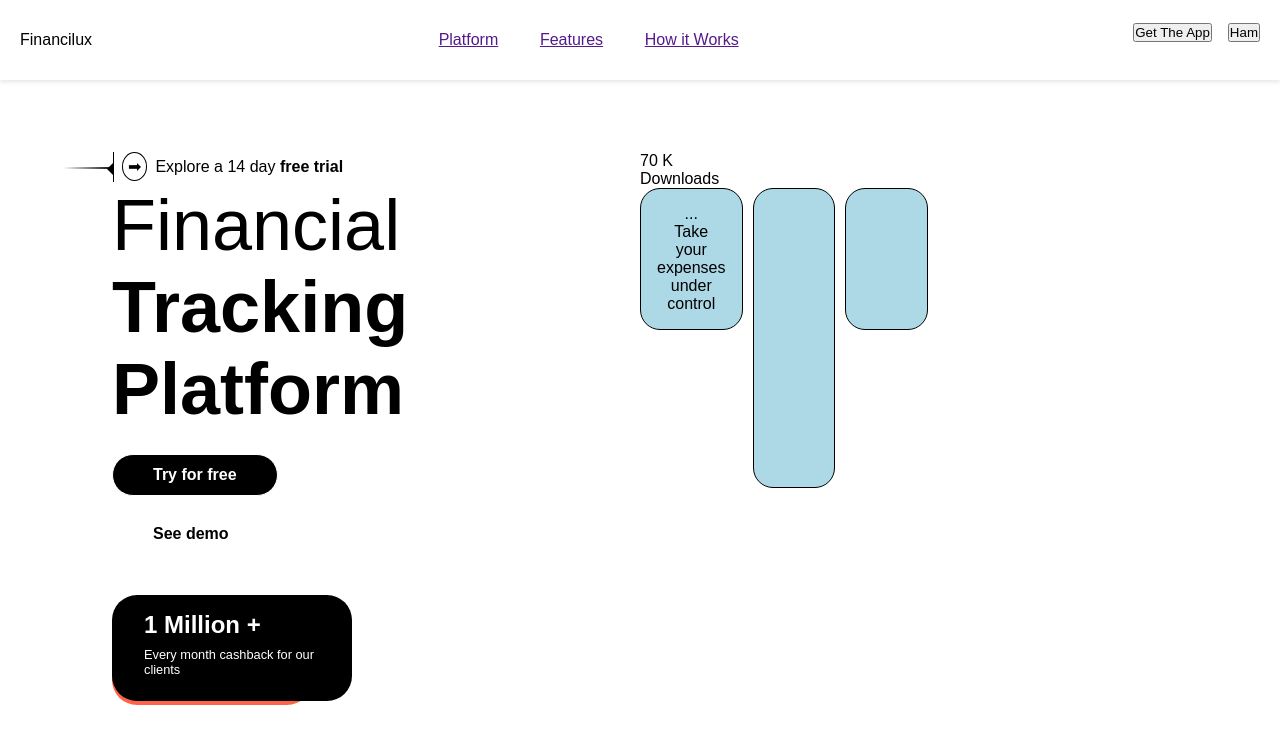
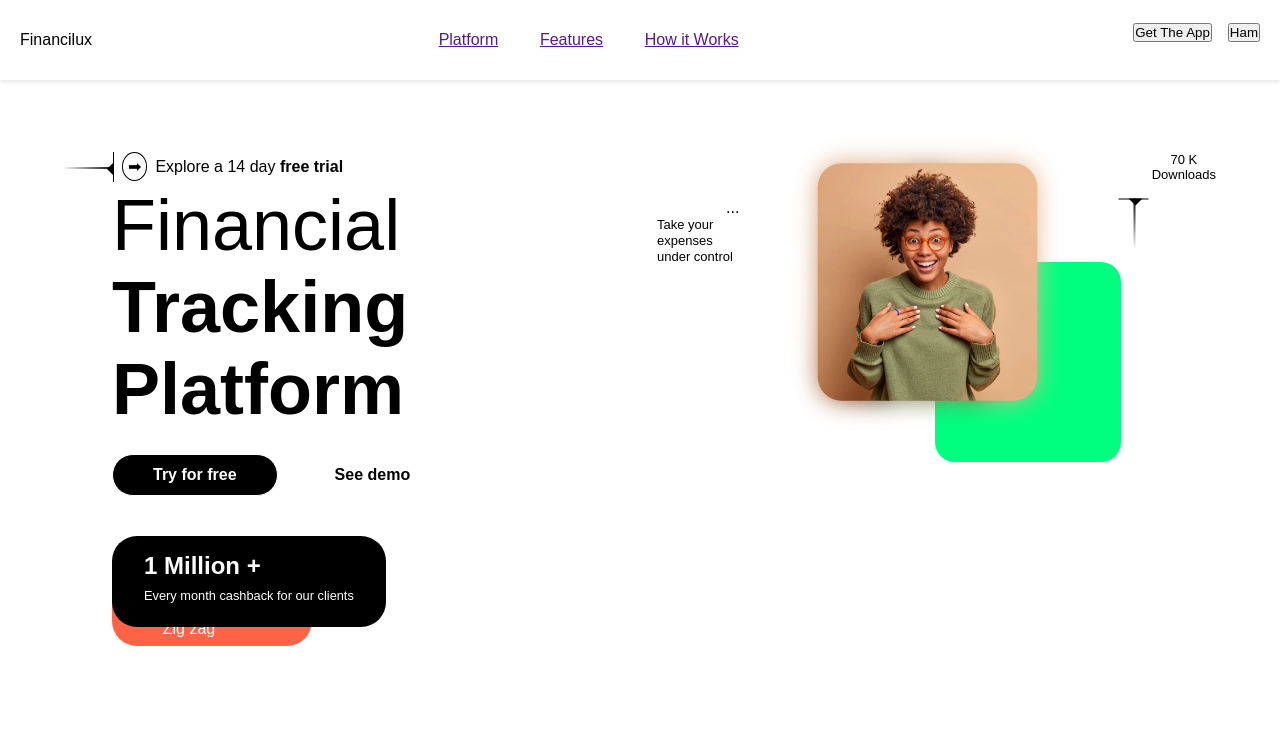
Before and after one commit to Mini-Sylar/Financial-Concept, a React (Vite) app: page / in a window 1280 px wide. Shown: the top 744 px of the page. Built offline with nearby package versions, Linux system fonts and the light colour scheme.

Commit message:
Swap before and after elements

```diff
--- a/src/Reset.css
+++ b/src/Reset.css
@@ -20,5 +20,5 @@ body {
 
 .left-side-main,
 .right-side-main {
-  width: 50%;
+  width: 100%;
 }
--- a/src/components/RightSide.jsx
+++ b/src/components/RightSide.jsx
@@ -6,17 +6,25 @@ const RightSide = () => {
       <div className="contains-arrows">
         <div className="arrows"></div>
         <div className="followers">
-            <p>70 K</p>
-            <p>Downloads</p>
+          <p>
+            70 K<br />
+            Downloads
+          </p>
         </div>
       </div>
       <div className="grid-container">
         <div className="grid-item">
           <div className="dots">...</div>
-          <p>Take your expenses under control</p>
+          <p className="take-expenses">
+            Take your <br /> expenses <br /> under control
+          </p>
         </div>
         <div className="grid-item"></div>
-        <div className="grid-item"></div>
+        <div className="grid-item">
+          <div className="icon-container">
+            <span className="style-line style-line-rotate"></span>
+          </div>
+        </div>
       </div>
     </div>
   );
--- a/src/components/rightside.css
+++ b/src/components/rightside.css
@@ -8,15 +8,77 @@
 }
 
 .grid-item {
-  background-color: lightblue;
-  border: 1px solid black;
+  border: 1px solid transparent !important;
   text-align: center;
   border-radius: 20px;
   padding: 1rem;
+  position: relative;
 }
 
 /* make the second grid item twice as tall as the others */
 .grid-item:nth-child(2) {
-    height: 300px;
+  width: 100%;
+  height: 200px;
   grid-row: span 2;
+  position: relative;
+  z-index: 1;
+  top: 80px;
+  left: 100px;
+  background-color: springgreen;
 }
+.grid-item:nth-child(2)::before {
+  content: "";
+  position: absolute;
+  top: -80px;
+  left: -100px;
+  width: 100%;
+  height: 100%;
+  border-radius: 20px;
+  z-index: -4;
+  background-image: url("../assets/images/happy.webp");
+  background-size: cover;
+  background-repeat: no-repeat;
+  transform: scale(1.2);
+  background-position-x: 50%;
+}
+
+.grid-item:nth-child(2)::after{
+  content: "";
+  position: absolute;
+  top: -80px;
+  left: -100px;
+  width: 100%;
+  height: 100%;
+  border-radius: 20px;
+  z-index: -32222;
+  background-image: url("../assets/images/happy.webp");
+  background-size: cover;
+  background-repeat: no-repeat;
+  transform: scale(1.2);
+  background-position-x: 50%;
+  filter: blur(10px);
+}
+
+.take-expenses {
+  text-align: left;
+  font-size: small;
+  line-height: 1rem;
+}
+
+.followers p {
+  display: flex;
+  justify-content: flex-end;
+  text-align: center;
+  width: 100%;
+  font-size: small;
+}
+
+.grid-item:nth-child(3) {
+  background: transparent;
+}
+.style-line-rotate {
+  transform: rotate(270deg);
+  margin-top: 1rem;
+  margin-left: 1rem;
+  font-size: xx-small;
+}
```
Also changed, not shown: src/assets/images/happy.webp (added).
